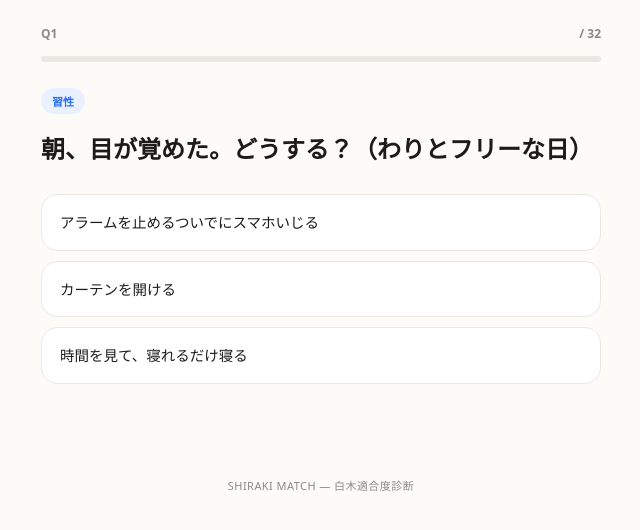
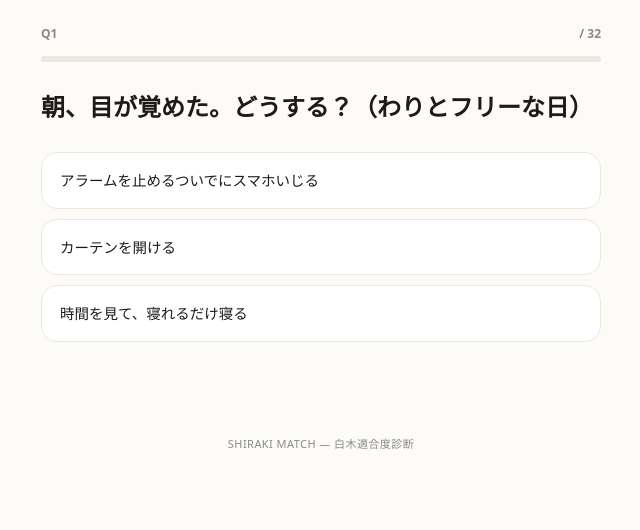
Before and after one commit to anapausis/SHsindan, a plain HTML site: page index.html in a window 1280 px wide. Both pictures are taken after a click on the button "診断をはじめる". Shown: the part 50-580 px from the top of the page, without its empty margins (319-959 px from the left). Drawn offline with Linux system fonts and the light colour scheme.

Commit message:
Add files via upload

```diff
--- a/index.html
+++ b/index.html
@@ -154,22 +154,11 @@
     background:var(--ink);
     transition:width .3s ease;
   }
-  .qaxis-chip{
-    display:inline-flex;
-    align-items:center;
-    gap:6px;
-    font-size:11px;
-    font-weight:700;
-    padding:5px 11px;
-    border-radius:99px;
-    margin-bottom:16px;
-  }
-  .qaxis-chip .dot{width:6px;height:6px;border-radius:50%;}
   .qtext{
     font-size:clamp(1.15rem, 5vw, 1.5rem);
     font-weight:700;
     line-height:1.6;
-    margin:0 0 26px;
+    margin:12px 0 26px;
     white-space:pre-wrap;
   }
   .qoptions{
@@ -461,7 +450,6 @@
       <div class="qprogress-fill" id="q-progress-fill"></div>
     </div>
 
-    <span class="qaxis-chip" id="q-axis-chip"></span>
     <p class="qtext" id="q-text"></p>
     <div class="qoptions" id="q-options"></div>
 
@@ -1059,7 +1047,7 @@ const QUESTIONS = [
         "understand": 9
       },
       {
-        "text": "いつもより口数はる",
+        "text": "いつもより口数は減る",
         "fit": 2,
         "understand": 2
       },
@@ -1540,14 +1528,6 @@ const TYPES = [
   }
 ];
 
-/* ====== AXIS META ====== */
-const AXIS_META = {
-  shinnen:  { label:"信念",   color:"var(--shinnen)",  bg:"var(--shinnen-bg)" },
-  shusei:   { label:"習性",   color:"var(--shusei)",   bg:"var(--shusei-bg)" },
-  kyorikan: { label:"距離感", color:"var(--kyorikan)", bg:"var(--kyorikan-bg)" },
-  kando:    { label:"感度",   color:"var(--kando)",    bg:"var(--kando-bg)" }
-};
-
 /* ====== STATE ====== */
 let current = 0;
 const answers = new Array(QUESTIONS.length).fill(null); // {fit, understand, axis1, axis2}
@@ -1559,7 +1539,6 @@ const screenResult = document.getElementById("screen-result");
 
 const qCurrentEl = document.getElementById("q-current");
 const qProgressFill = document.getElementById("q-progress-fill");
-const qAxisChip = document.getElementById("q-axis-chip");
 const qTextEl = document.getElementById("q-text");
 const qOptionsEl = document.getElementById("q-options");
 const btnBack = document.getElementById("btn-back");
@@ -1585,12 +1564,6 @@ function renderQuestion(){
   const q = QUESTIONS[current];
   qCurrentEl.textContent = "Q" + (current + 1);
   qProgressFill.style.width = Math.round((current / QUESTIONS.length) * 100) + "%";
-
-  const meta = AXIS_META[q.axis1];
-  qAxisChip.textContent = meta.label;
-  qAxisChip.style.color = meta.color;
-  qAxisChip.style.background = meta.bg;
-  qAxisChip.querySelector && null;
 
   qTextEl.textContent = q.q;
 
```
